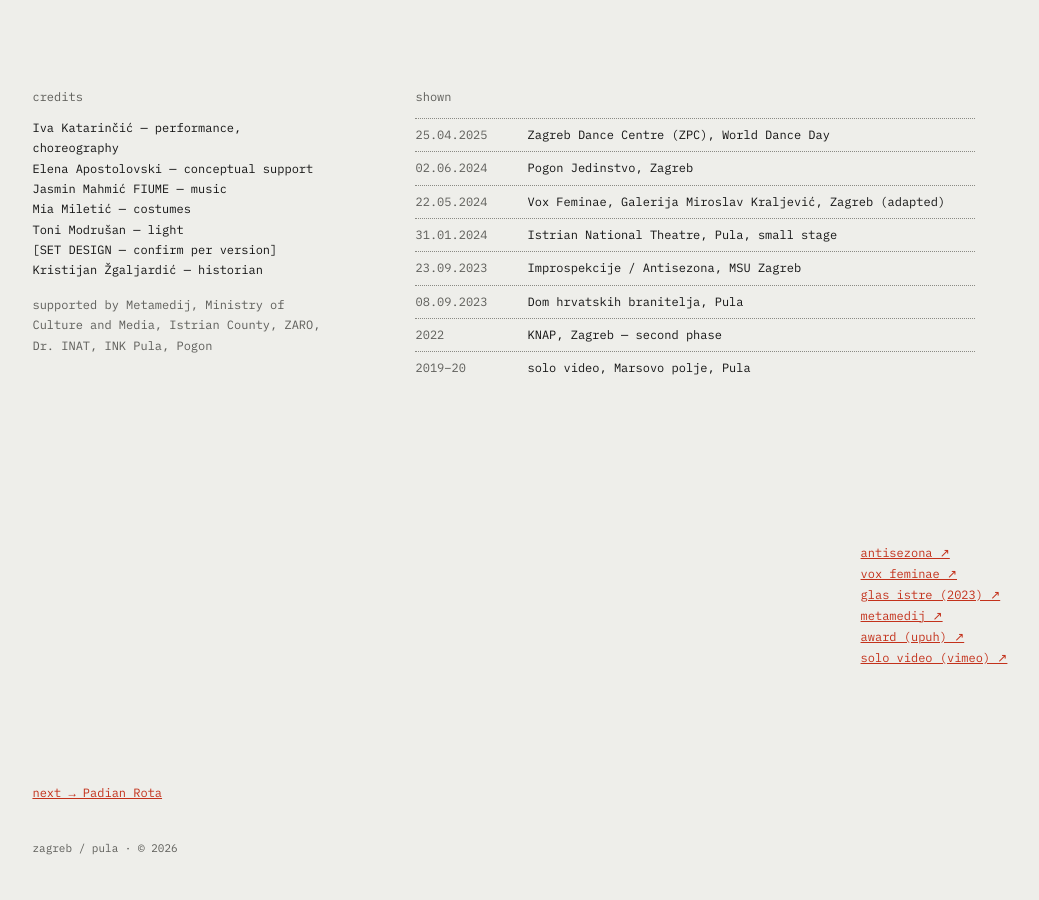
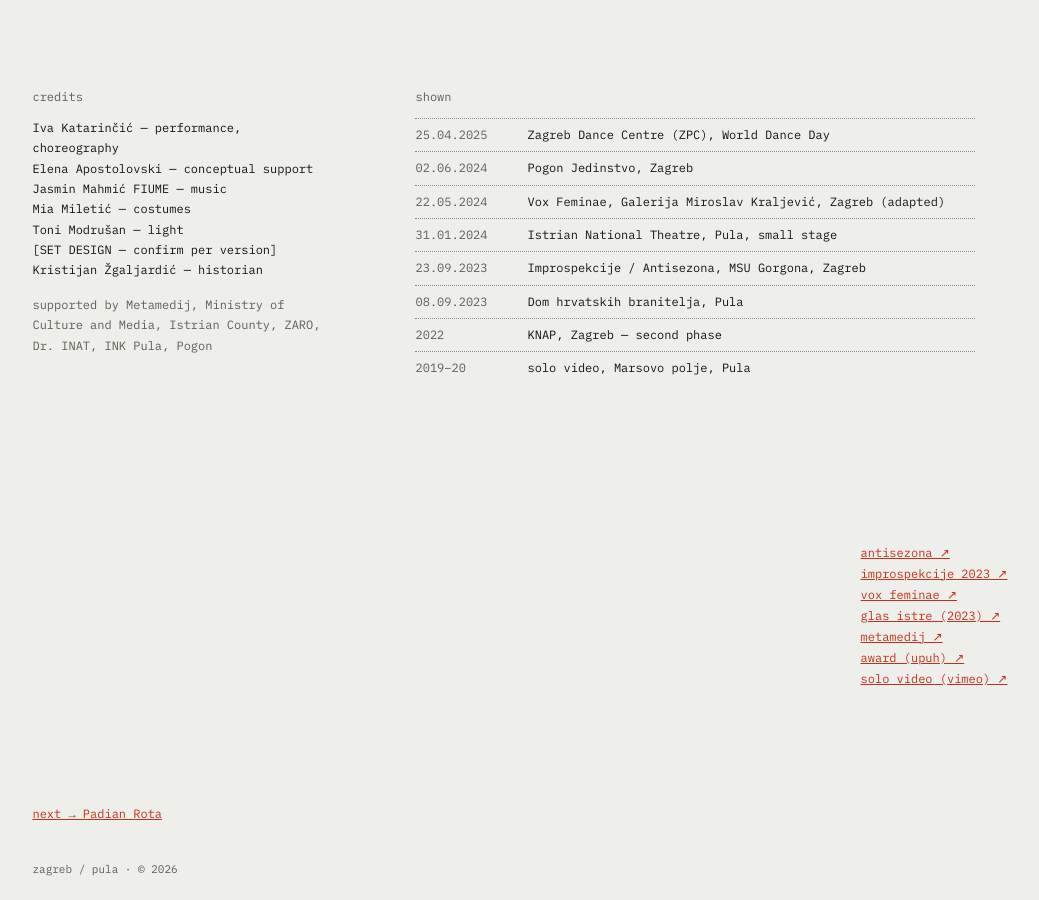
Before and after one commit to ariansajina/dora, a Jekyll site: the page built from _works/striptease.md, in a window 1280 px wide and 900 px high, scrolled down 1660 px. Shown: the whole window, without its empty margins (43-1082 px from the left). Built offline with Jekyll 4.4.1, drawn with Linux system fonts in a browser that asks for light colours.

Commit message:
Add Improspekcije moderation and methods talk; link S T R I P T E A S E to Improspekcije 2023
Co-Authored-By: Claude Opus 5.5 <noreply@anthropic.com>
Claude-Session: https://claude.ai/code/session_01T3oV2CMKDLfVpFAnssWYau

```diff
--- a/_data/works.yml
+++ b/_data/works.yml
@@ -20,5 +20,7 @@ performing:
 curating:
   - { year: "2025", text: "Improspekcije 19, “PoslijeSvijet”, artistic-curatorial team", url: "https://poslijesvijet.objectofdance.com/kontakt.html" }
   - { year: "2024", text: "Improspekcije “&ruže”, programming & production", url: "https://improspekcije.com/improspekcije2023-2/" }
+  - { year: "2024", text: "“ja se skrivam, sakrit se ne mogu”, moderating an instant collective piece by five young artists, Improspekcije, MSU Gorgona", url: "https://improspekcije.com/improspekcije2023-2/" }
   - { year: "2024", text: "instant composition workshop for Gimnazija Pula, Galerija Novo (Metamedij)", url: "https://metamedia.hr/novomedijski-kultivator-radionica-instant-kompozicije-s-dorom-brkaric/" }
+  - { year: "2023", text: "“Dijeljenja autorskih metodologija”, sharing artistic methods, Improspekcije, MSU Zagreb", url: "https://improspekcije.com/improspekcije2023/" }
   - { year: "2023", text: "“Pipci, pokrovi, zasloni, ljubavi”, workshop with Elena Apostolovski, MSU Zagreb", url: "https://improspekcije.com/improspekcije2023/" }
--- a/_works/striptease.md
+++ b/_works/striptease.md
@@ -30,12 +30,13 @@ shown:
   - { date: "02.06.2024", venue: "Pogon Jedinstvo, Zagreb" }
   - { date: "22.05.2024", venue: "Vox Feminae, Galerija Miroslav Kraljević, Zagreb (adapted)" }
   - { date: "31.01.2024", venue: "Istrian National Theatre, Pula, small stage" }
-  - { date: "23.09.2023", venue: "Improspekcije / Antisezona, MSU Zagreb" }
+  - { date: "23.09.2023", venue: "Improspekcije / Antisezona, MSU Gorgona, Zagreb" }
   - { date: "08.09.2023", venue: "Dom hrvatskih branitelja, Pula" }
   - { date: "2022", venue: "KNAP, Zagreb — second phase" }
   - { date: "2019–20", venue: "solo video, Marsovo polje, Pula" }
 links:
   - { label: "antisezona", url: "https://antisezona.space/en/performances/s-t-r-i-p-t-e-a-s-e/" }
+  - { label: "improspekcije 2023", url: "https://improspekcije.com/improspekcije2023/" }
   - { label: "vox feminae", url: "https://voxfeminae.net/festival/vff-2024/s-t-r-i-p-t-e-a-s-e/" }
   - { label: "glas istre (2023)", url: "https://www.glasistre.hr/kazaliste/2023/09/04/u-domu-hrvatskih-branitelja-pulska-umjetnica-dora-brkaric-predstavit-ce-autorsku-plesnu-izvedbu-882374" }
   - { label: "metamedij", url: "https://metamedia.hr/novomedijski-kultivator-radionica-instant-kompozicije-s-dorom-brkaric/" }
```
